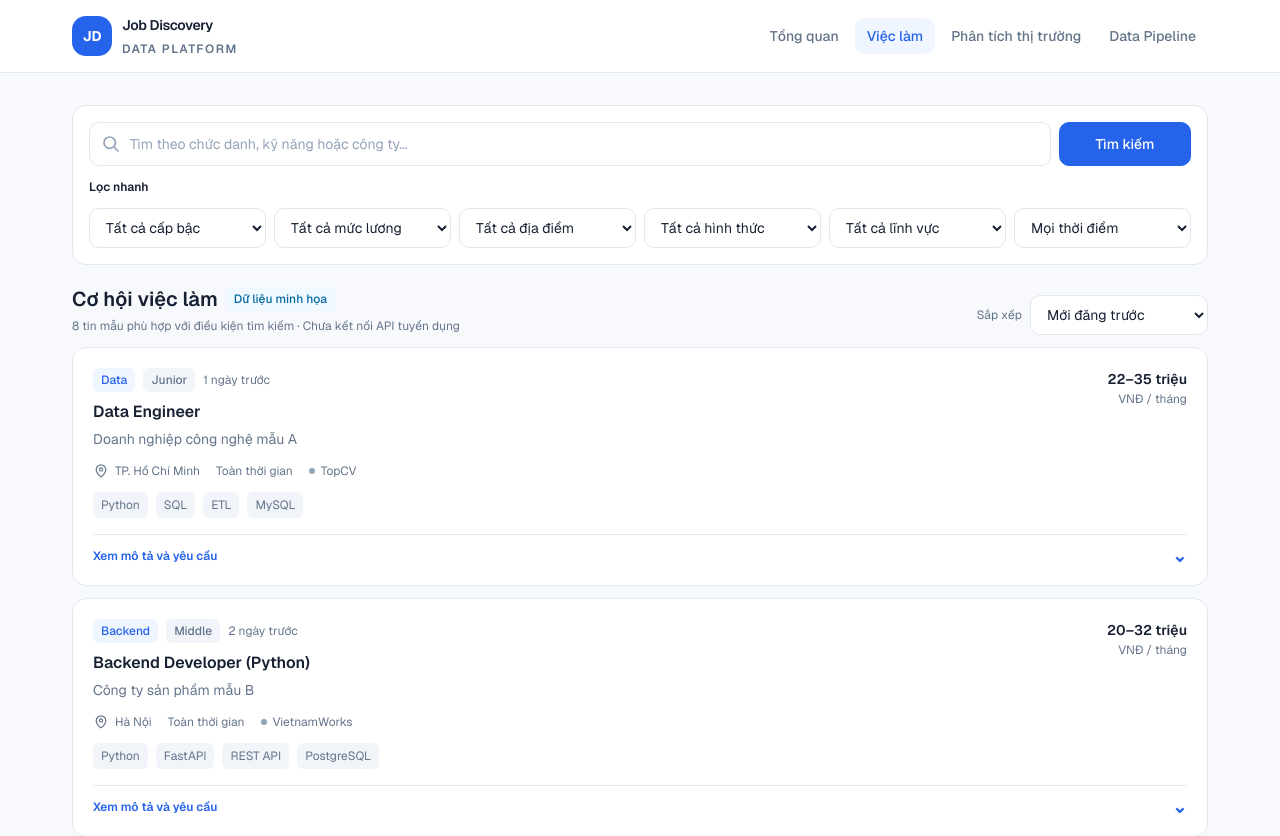
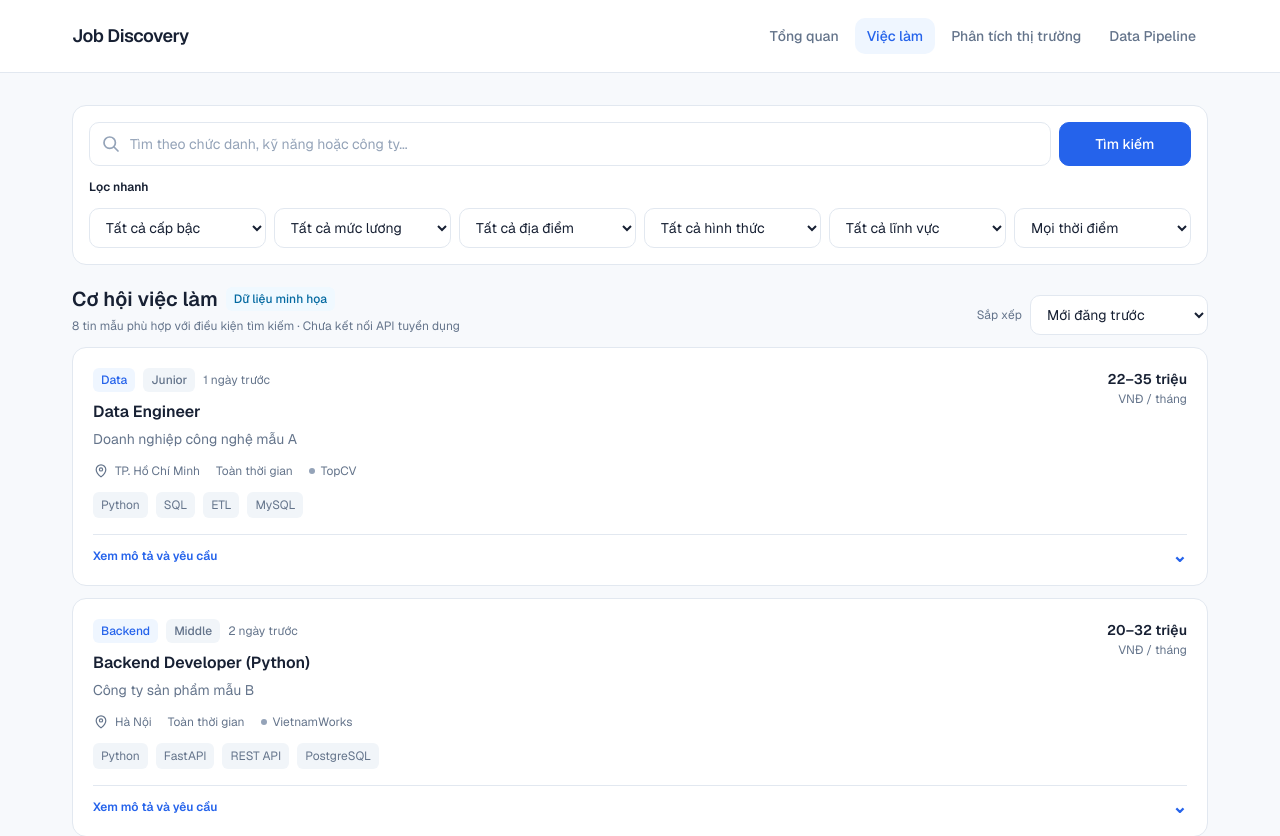
Before and after one commit to VoHoangPhucDTA/job-discovery-platform, a Next.js app in the folder frontend/: page /jobs in a window 1280 px wide. Shown: the top 836 px of the page. Built offline with nearby package versions, Linux system fonts and the light colour scheme.

Commit message:
style(header): simplify brand to Job Discovery wordmark

```diff
--- a/frontend/app/components/shell/app-shell.tsx
+++ b/frontend/app/components/shell/app-shell.tsx
@@ -18,16 +18,8 @@ function Brand() {
       className="flex shrink-0 items-center gap-2.5 rounded-md outline-offset-4"
       aria-label="Job Discovery Platform - về trang tổng quan"
     >
-      <span className="flex size-10 items-center justify-center rounded-lg bg-primary text-sm font-bold tracking-tight text-primary-foreground">
-        JD
-      </span>
-      <span className="flex flex-col leading-tight">
-        <span className="text-body-emphasis font-semibold tracking-tight text-foreground">
-          Job Discovery
-        </span>
-        <span className="mt-1 text-small font-semibold uppercase tracking-[0.12em] text-muted-foreground">
-          Data Platform
-        </span>
+      <span className="text-lg font-semibold tracking-tight text-foreground">
+        Job Discovery
       </span>
     </Link>
   );
```
